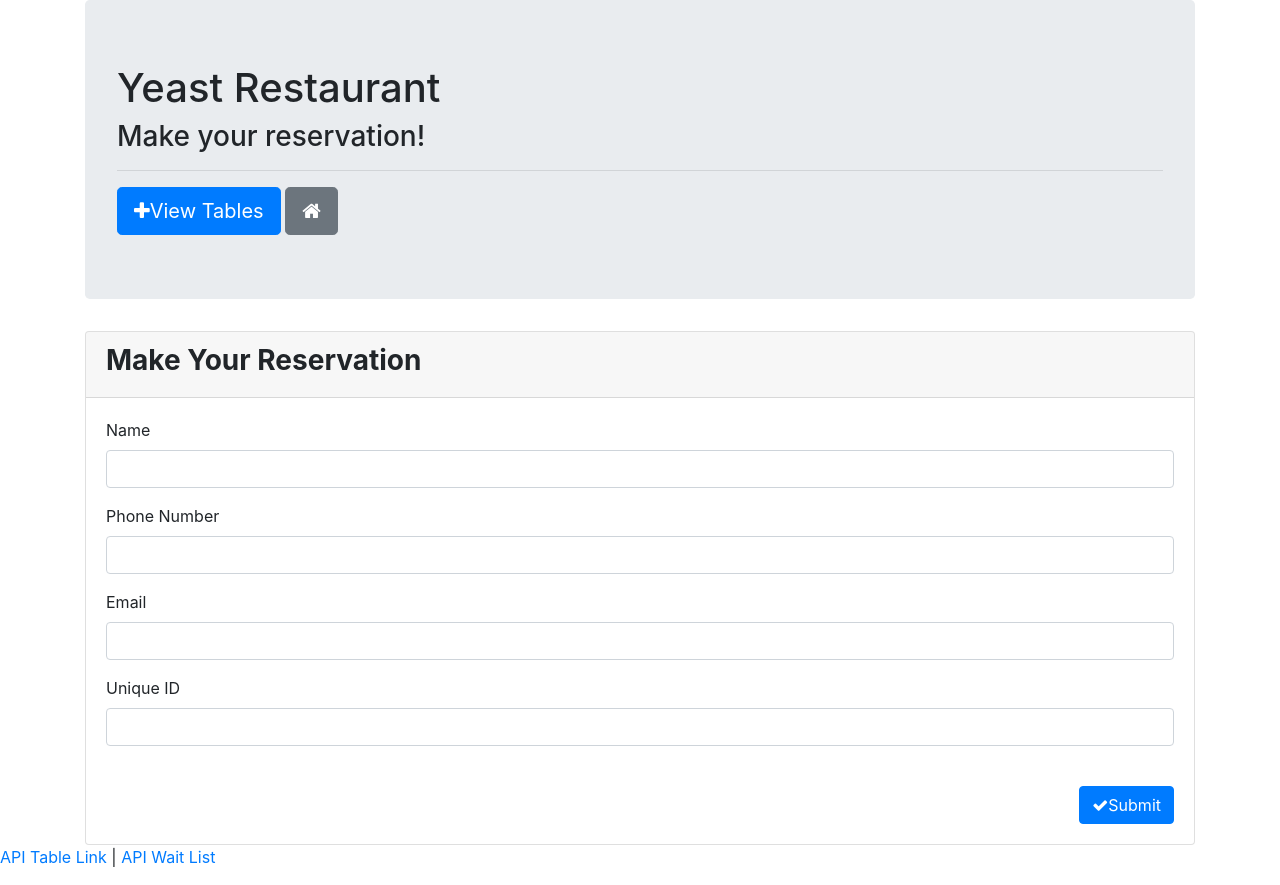
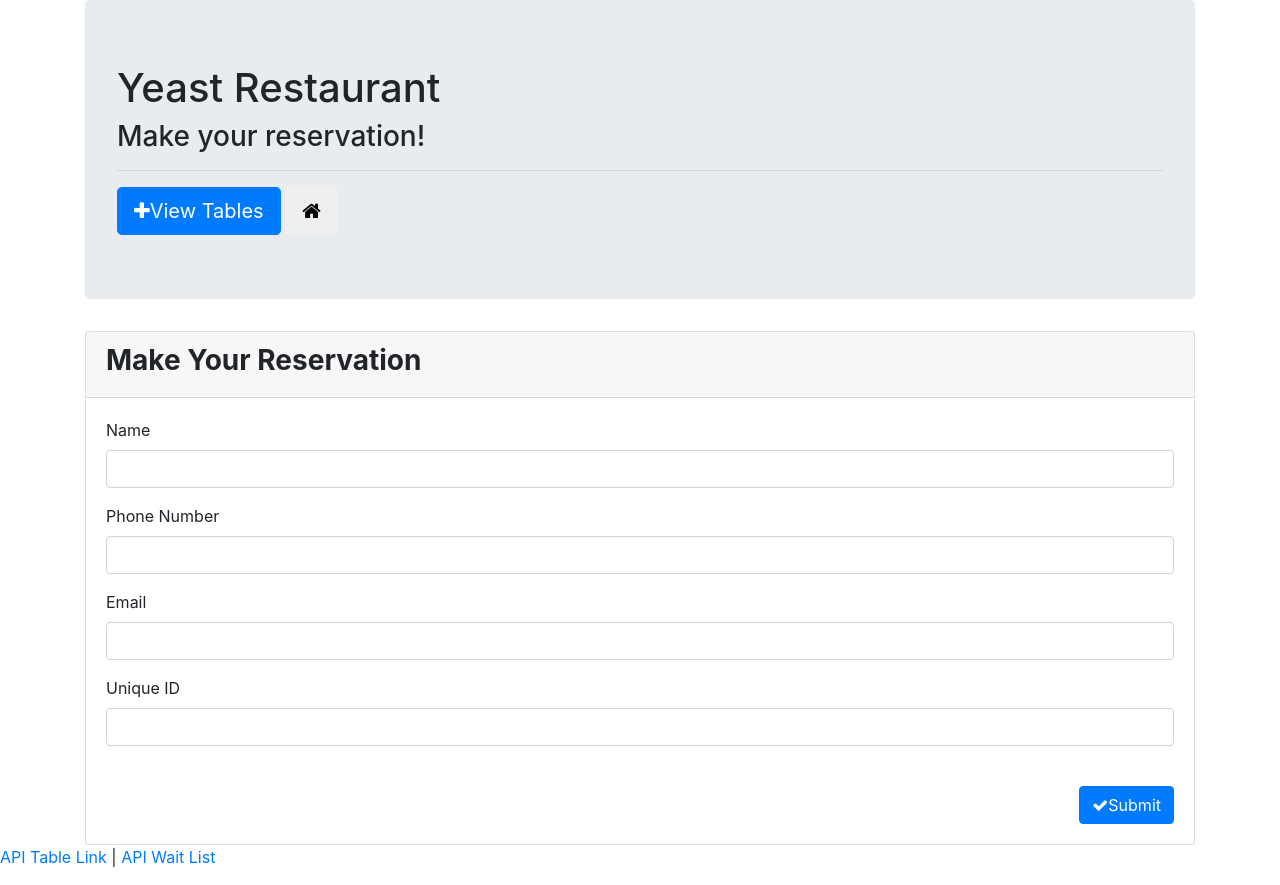
Before and after one commit to AnnaxGrace/Restaurant, a website: page reservation.html in a window 1280 px wide. Drawn offline with nearby package versions, Linux system fonts and the light colour scheme.

```diff
--- a/reservation.html
+++ b/reservation.html
@@ -20,7 +20,7 @@
       <h3>Make your reservation!</h3>
       <hr>
       <a href="/add"><button class="btn btn-primary btn-lg"><span class="fa fa-plus"></span>View Tables</button></a>
-      <a href="/api/characters"><button class="btn btn-secondary btn-lg"><span
+      <a href="/api/characters"><button class="btn btn-default btn-lg"><span
             class="fa fa-home"></span></button></a>
     </div>
 
```
Also changed, not shown: package.json (added, +24 -0 lines).
